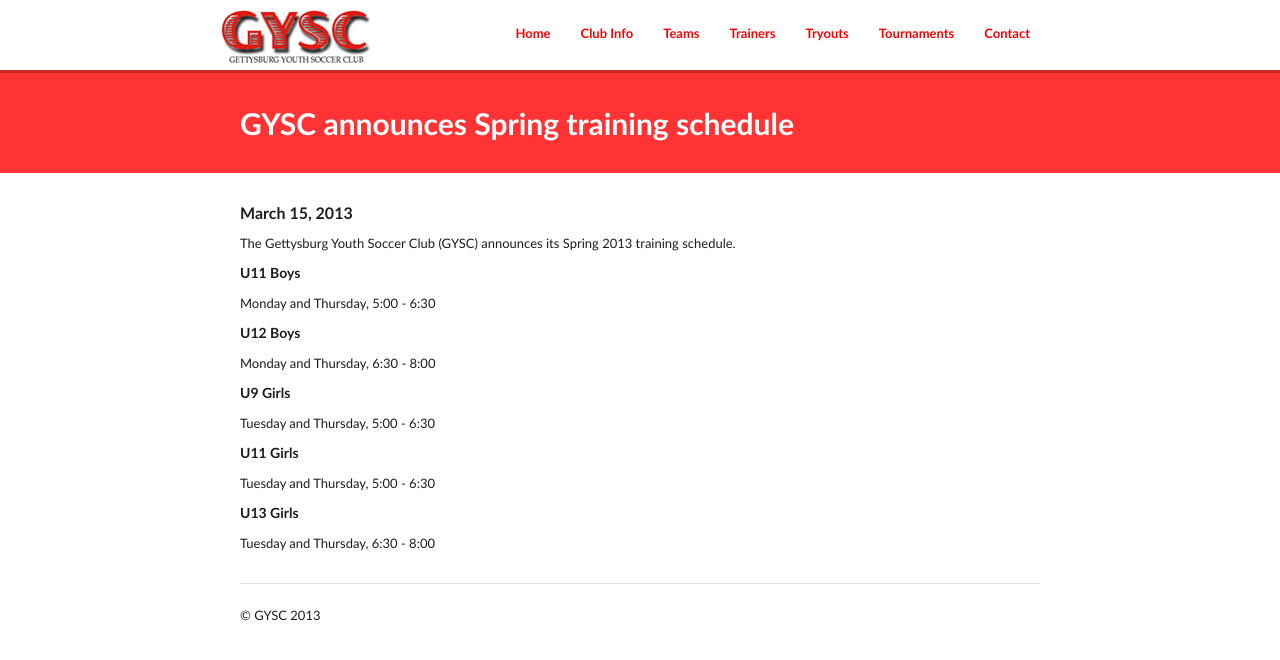
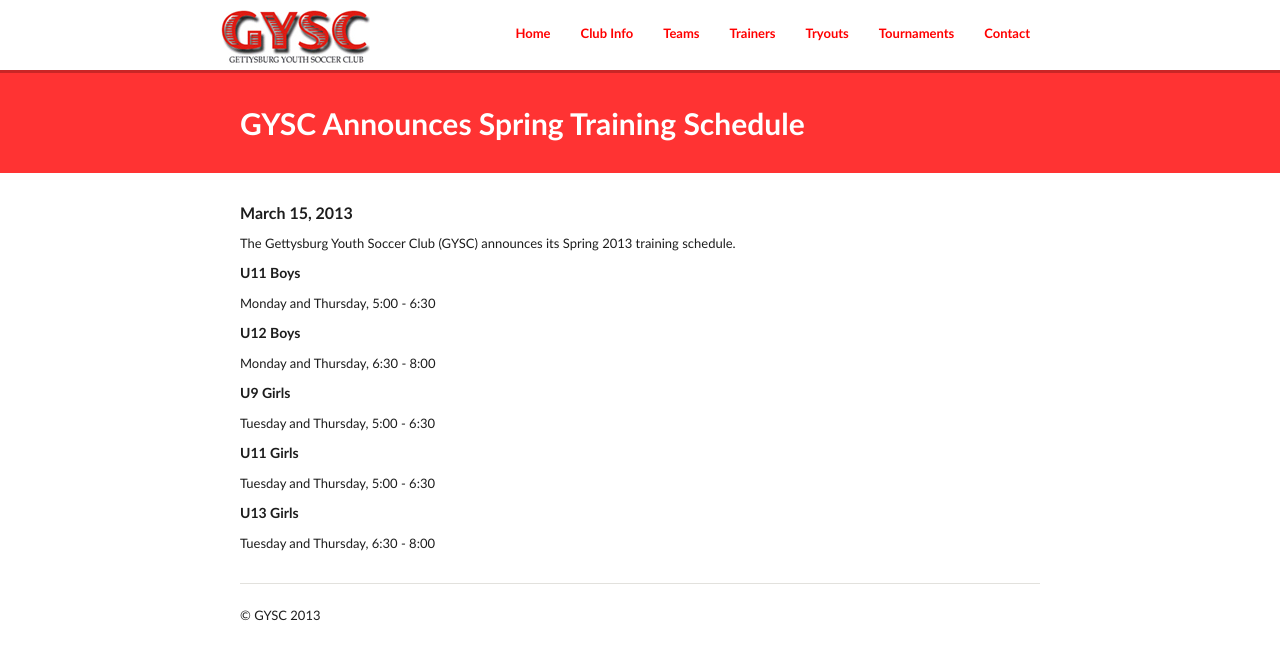
Before and after one commit to GYSC/gysc.github.com, a Jekyll site: the page built from _posts/2013-03-05-test-headline.md, in a window 1280 px wide. Shown: the top 660 px of the page. Built offline with Jekyll 4.4.1, drawn with Linux system fonts in a browser that asks for light colours; Markdown is read by kramdown in place of the engine named in the settings.

```diff
--- a/_posts/2013-03-05-test-headline.md
+++ b/_posts/2013-03-05-test-headline.md
@@ -1,6 +1,6 @@
 ---
 layout: post
-title: GYSC announces Spring training schedule
+title: GYSC Announces Spring Training Schedule
 img:
 tags: gettysburg youth soccer club, gettysburg, youth, soccer, club,
 permalink: /headline/spring-training/index.html
```
